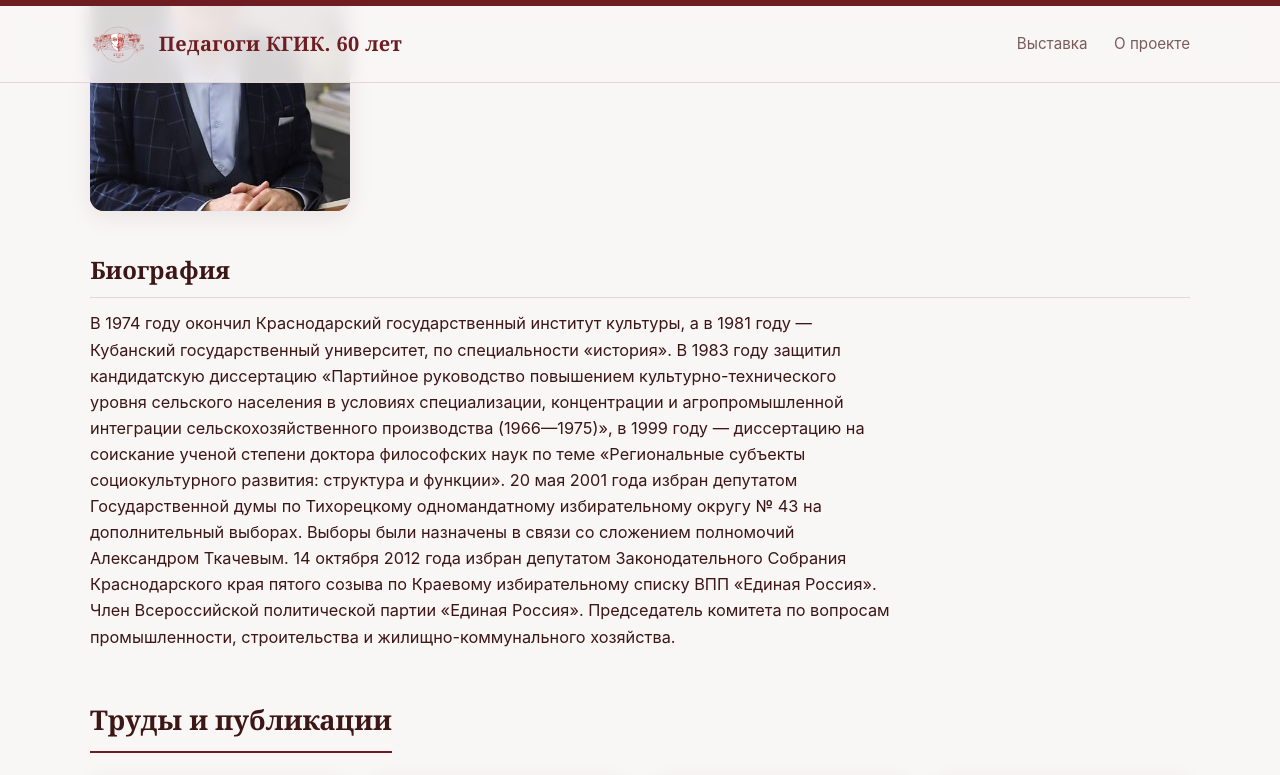
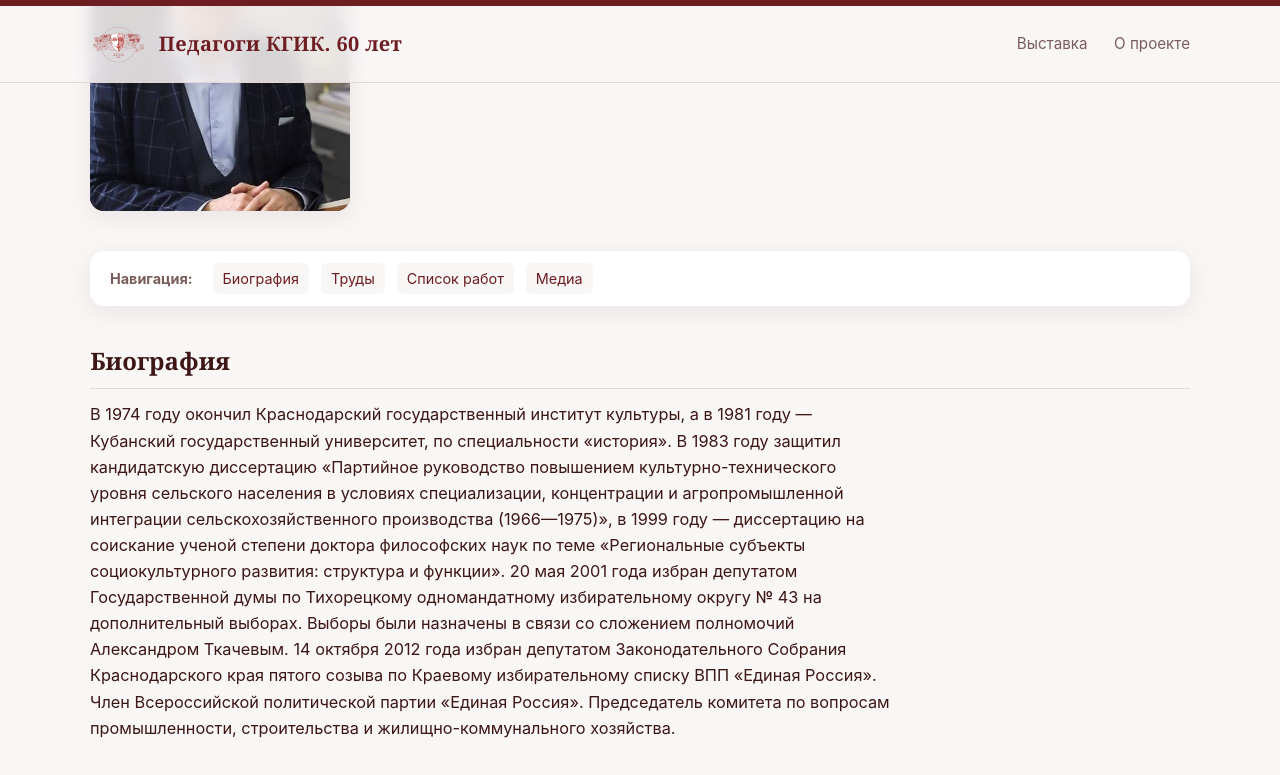
Before and after one commit to chuxlee/golden-shelf, a Jekyll site: the page built from _persons/denisov.md, in a window 1280 px wide and 1400 px high, scrolled down 284 px. Shown: the top 775 px of the window. Built offline with Jekyll 4.4.1, drawn with Linux system fonts in a browser that asks for light colours.

Commit message:
Add nav bar person.html

```diff
--- a/_layouts/person.html
+++ b/_layouts/person.html
@@ -27,13 +27,28 @@
     </div>
   </header>
 
-  <section class="person-bio-full">
+    <!-- МЕНЮ НАВИГАЦИИ -->
+  <nav class="person-toc">
+    <span class="toc-title">Навигация:</span>
+    <a href="#biography">Биография</a>
+    {% if person.author_id %}
+      <a href="#works">Труды</a>
+    {% endif %}
+    {% if person.bibliography and person.bibliography.size > 0 %}
+      <a href="#bibliography">Список работ</a>
+    {% endif %}
+    {% if person.media and person.media.size > 0 %}
+      <a href="#media">Медиа</a>
+    {% endif %}
+  </nav>
+
+  <section class="person-bio-full" id="biography">
     {{ content }}
   </section>
 
   <!-- БЛОК РАБОТ (КНИГ) -->
   {% if person.author_id %}
-  <section class="person-works">
+  <section class="person-works" id="works">
     <h2>Труды и публикации</h2>
     <div class="works-grid">
       {% assign person_works = site.works | where: "author_id", person.author_id %}
@@ -63,7 +78,7 @@
 
   <!-- ПОЛНЫЙ СПИСОК ТРУДОВ -->
   {% if person.bibliography and person.bibliography.size > 0 %}
-  <section class="person-bibliography">
+  <section class="person-bibliography" id="bibliography">
     <h2>Полный список работ</h2>
 
     <!-- Даем details уникальный ID, чтобы к нему можно было обратиться -->
@@ -87,7 +102,7 @@
 
   <!-- БЛОК МЕДИА -->
   {% if person.media and person.media.size > 0 %}
-  <section class="person-media">
+  <section class="person-media" id="media">
     <h2>Медиа и дополнительные материалы</h2>
 
     <div class="media-carousel">
--- a/assets/css/components.css
+++ b/assets/css/components.css
@@ -203,3 +203,70 @@
   .media-carousel-item img { height: 220px; }
   .media-link-card { height: 220px; }
 }
+
+/* =========================================
+   НАВИГАЦИЯ ПО СТРАНИЦЕ АВТОРА
+   ========================================= */
+.person-toc {
+  display: flex;
+  flex-wrap: wrap;
+  align-items: center;
+  gap: 12px;
+  background: var(--surface);
+  padding: 12px 20px;
+  border-radius: var(--radius);
+  box-shadow: var(--shadow);
+  margin-bottom: 30px;
+  /* Прилипание к верху экрана при прокрутке */
+  position: sticky;
+  top: 80px; /* Отступ, чтобы не перекрывалось шапкой сайта */
+  z-index: 9;
+}
+
+.toc-title {
+  font-weight: bold;
+  color: var(--muted);
+  font-size: 0.9rem;
+  margin-right: 8px;
+}
+
+.person-toc a {
+  color: var(--accent);
+  text-decoration: none;
+  font-size: 0.9rem;
+  padding: 4px 10px;
+  border-radius: 6px;
+  background: var(--bg);
+  transition: background 0.2s, color 0.2s;
+}
+
+.person-toc a:hover {
+  background: var(--accent);
+  color: #fff;
+}
+
+/* Плавная прокрутка для всей страницы */
+html {
+  scroll-behavior: smooth;
+}
+
+/* Отступ сверху, чтобы при переходе по якорю заголовок не прятался под меню */
+section[id] {
+  scroll-margin-top: 140px;
+}
+
+/* На мобильных устройствах делаем меню более компактным */
+@media (max-width: 720px) {
+  .person-toc {
+    top: 60px;
+    padding: 10px;
+    gap: 8px;
+  }
+  .person-toc a {
+    font-size: 0.8rem;
+    padding: 4px 8px;
+  }
+  section[id] {
+    scroll-margin-top: 120px;
+  }
+}
```
